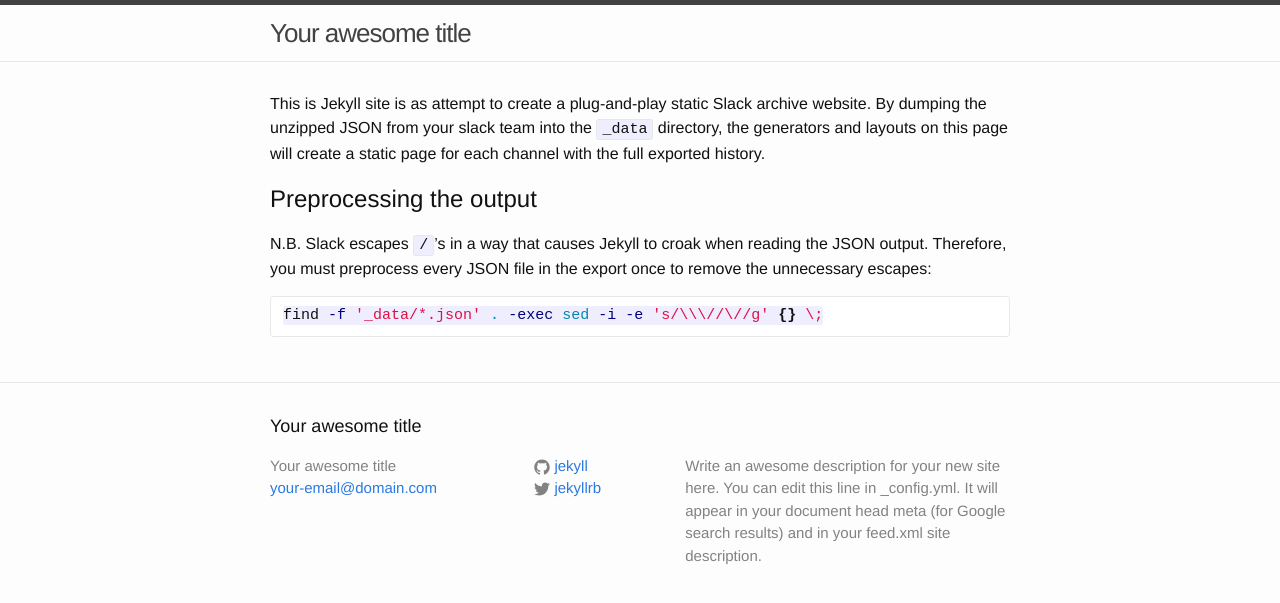
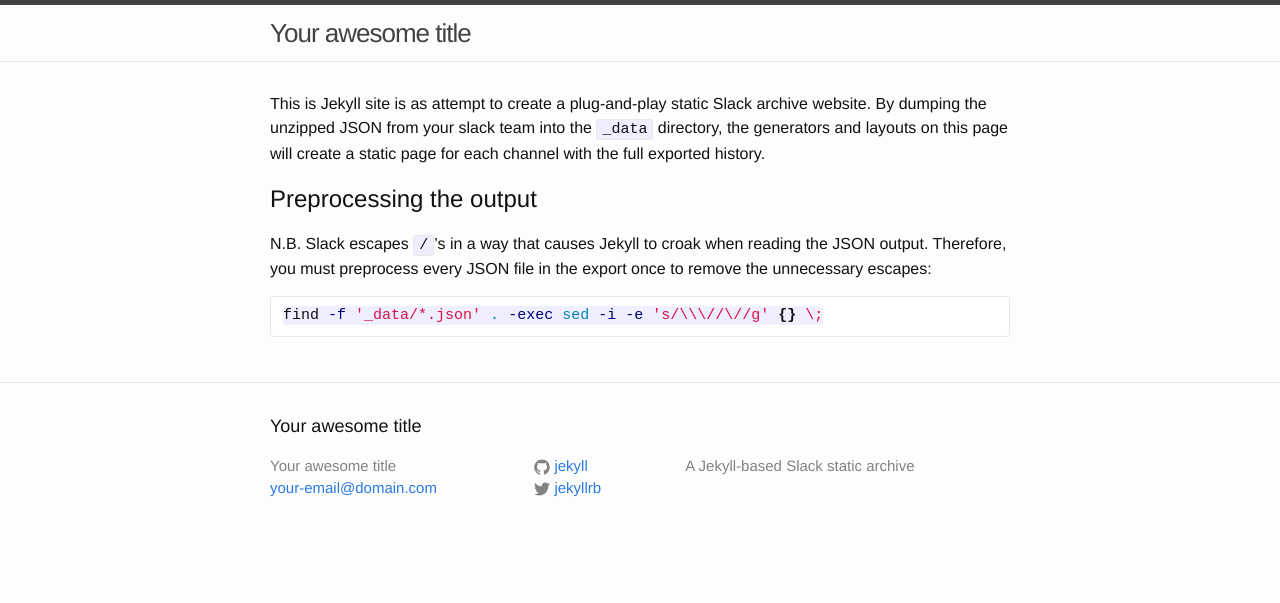
Before and after one commit to mdlincoln/jekyll-slack, a Jekyll site: the page built from index.md, in a window 1280 px wide. Shown: the top 603 px of the page. Built offline with Jekyll 4.4.1, drawn with Linux system fonts in a browser that asks for light colours.

Commit message:
Customize default site description

```diff
--- a/_config.yml
+++ b/_config.yml
@@ -2,9 +2,7 @@
 title: Your awesome title
 email: your-email@domain.com
 description: > # this means to ignore newlines until "baseurl:"
-  Write an awesome description for your new site here. You can edit this
-  line in _config.yml. It will appear in your document head meta (for
-  Google search results) and in your feed.xml site description.
+  A Jekyll-based Slack static archive
 baseurl: "" # the subpath of your site, e.g. /blog/
 url: "http://yourdomain.com" # the base hostname & protocol for your site
 twitter_username: jekyllrb
```
